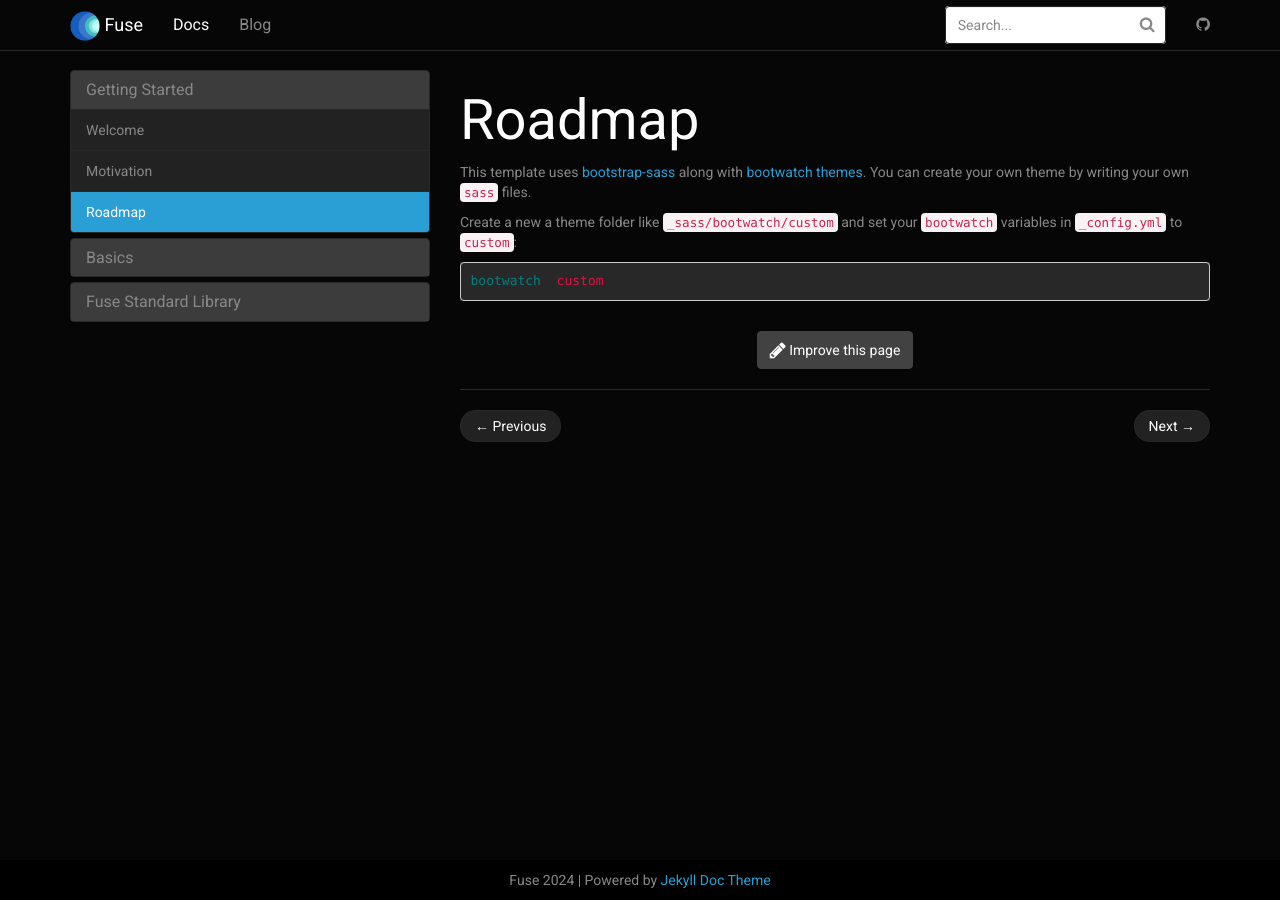
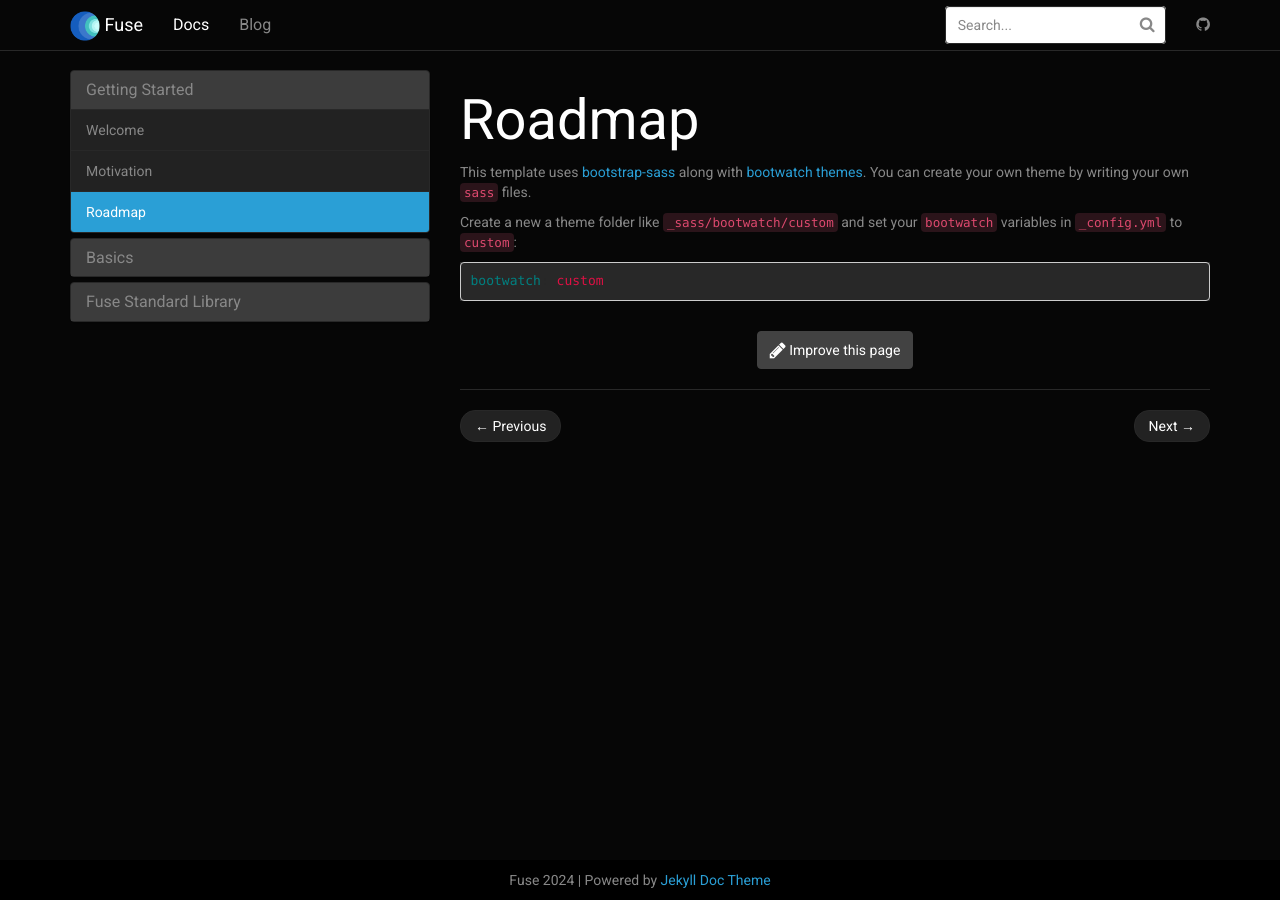
Before and after one commit to fuse-lang/fuse-lang.github.io, a Jekyll site: the page built from _docs/roadmap.md, in a window 1280 px wide. Built offline with Jekyll 4.4.1, drawn with Linux system fonts in a browser that asks for light colours.

Commit message:
chore: update gems.

```diff
--- a/_sass/_jekyll-doc-theme.scss
+++ b/_sass/_jekyll-doc-theme.scss
@@ -1,4 +1,3 @@
-
 html {
   position: relative;
   min-height: 100%;
@@ -7,19 +6,22 @@ html {
   padding-top: $navbar-height + $navbar-margin-bottom;
   margin-bottom: 46px;
 }
+code {
+  color: rgb(221, 73, 110);
+  background-color: rgb(43, 20, 26);
+}
 
-  .navbar-brand{
-    img{
+.navbar-brand {
+  img {
     margin: -$navbar-padding-vertical 0;
     height: $navbar-height;
     padding: 10px 0;
   }
 }
 
-
 .header-container {
   background-color: black;
-    background: url('../img/bg.jpg') no-repeat 50% 0;
+  background: url("../img/bg.jpg") no-repeat 50% 0;
   color: #fff;
 
   h1 {
@@ -57,6 +59,6 @@ html {
   height: 75px;
   visibility: hidden;
 }
-  .navbar-form .has-feedback .form-control-feedback{
-    top:10px
+.navbar-form .has-feedback .form-control-feedback {
+  top: 10px;
 }
```
Also changed, not shown: Gemfile.lock. Lines whose indentation alone changed are shown as unchanged.
